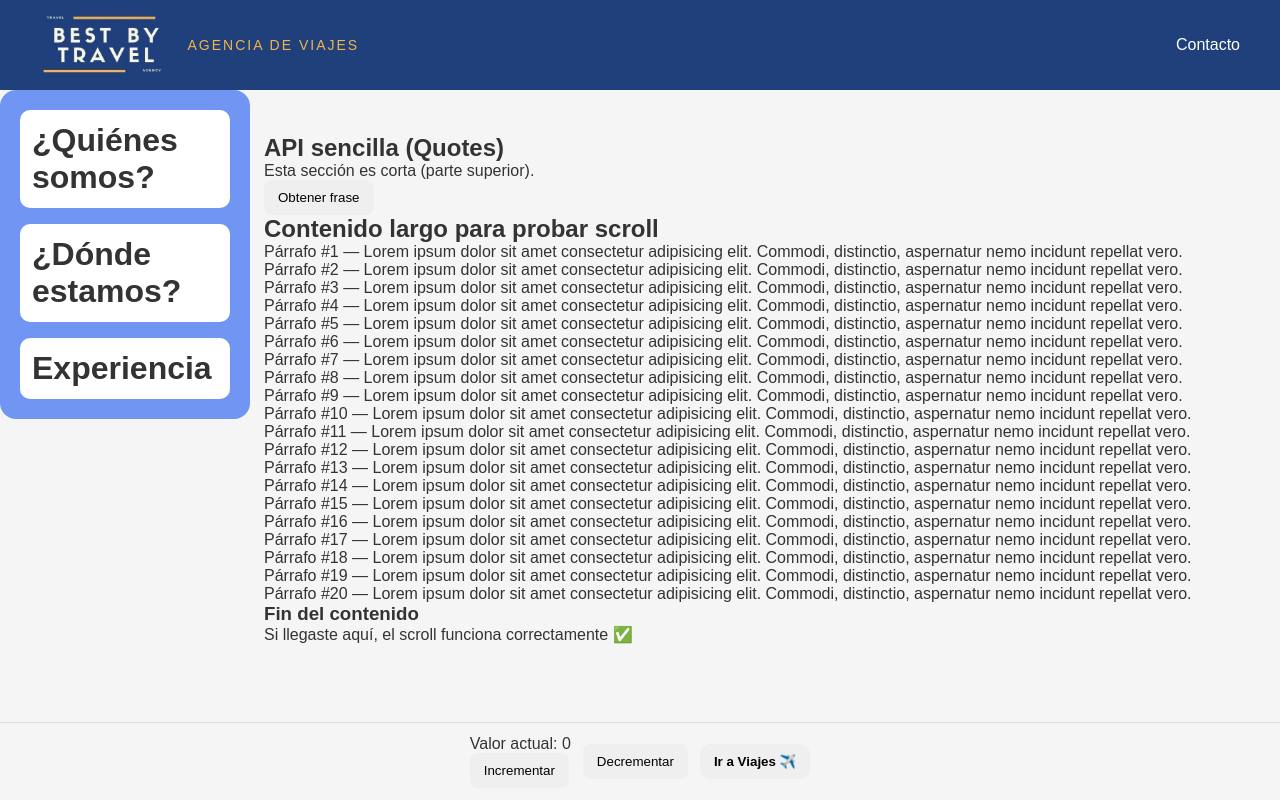
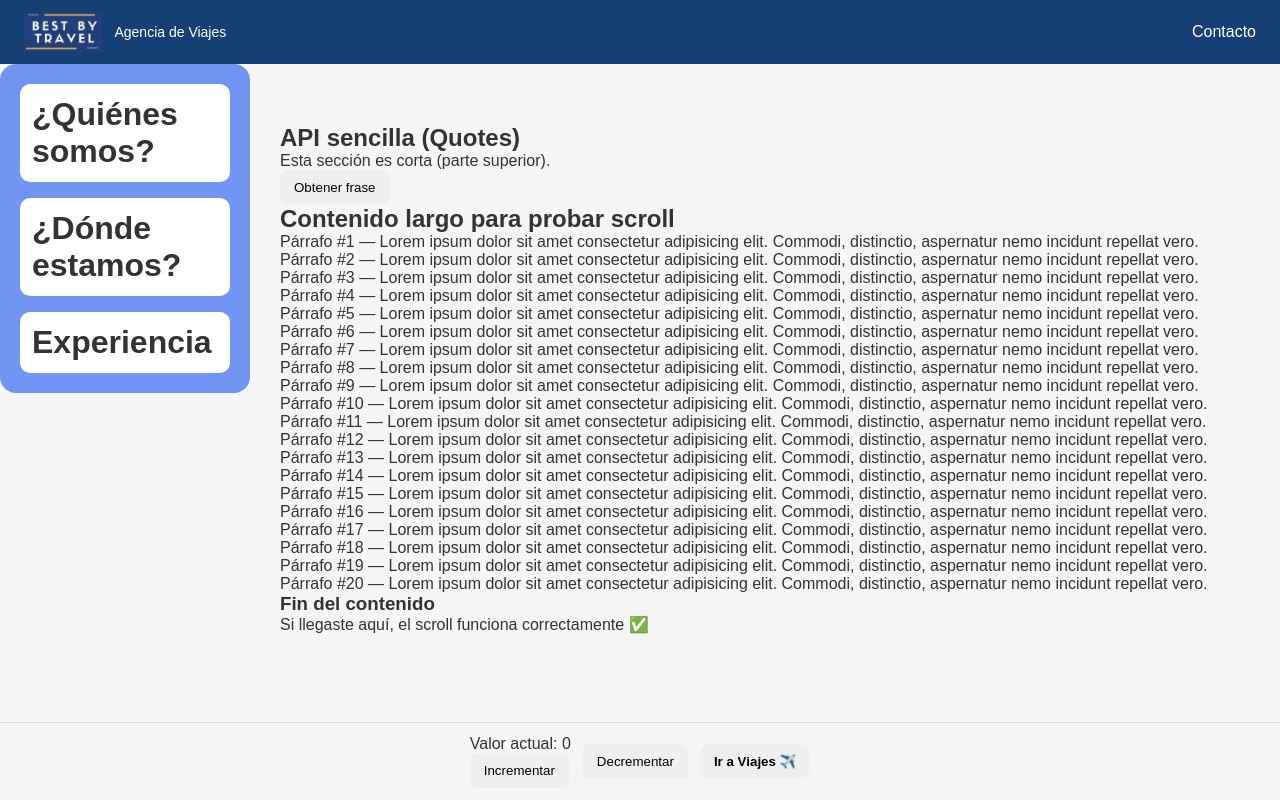
Before and after one commit to ignaciogmz99/react-vite-web, a React (Vite) app: page / in a window 1280 px wide. Built offline with nearby package versions, Linux system fonts and the light colour scheme.

Commit message:
pop menu

```diff
--- a/src/Components/Layout/Layout.css
+++ b/src/Components/Layout/Layout.css
@@ -10,6 +10,7 @@
 
 .right{
   flex: 1;
+  min-width: 0;
   overflow-y: auto;           /* ✅ aquí está el scroll */
-  padding: 1.5rem;
+  padding: 2.5rem;
 }
--- a/src/Components/Layout/Layout.jsx
+++ b/src/Components/Layout/Layout.jsx
@@ -11,7 +11,6 @@ function Layout() {
       <div className="left">
         <SideMenu />
       </div>
-
       <div className="right">
         <Routes>
           <Route path="/" element={<MainContent />} />
--- a/src/Components/Navbar.css
+++ b/src/Components/Navbar.css
@@ -1,68 +1,88 @@
-:root {
-  --blue: #1f407a;
-  --gold: #f2b44c;
-  --white: #ffffff;
-}
-
 .navbar {
-  height: 90px;                 /* un poco más alto */
-  background-color: var(--blue);
   display: flex;
   justify-content: space-between;
   align-items: center;
-  padding: 0 40px;
+  background-color: #163f73;
+  padding: 12px 24px;
+  color: white;
 }
 
-/* Izquierda */
 .navbar-left {
   display: flex;
   align-items: center;
-  gap: 20px;
+  gap: 12px;
 }
 
-/* LOGO GRANDE */
 .logo {
-  height: 65px;                 /* 👈 aquí lo hicimos grande */
-  width: auto;
-  object-fit: contain;
+  height: 40px;
 }
 
-/* Texto debajo/side */
 .subtitle {
   font-size: 14px;
-  color: var(--gold);
-  letter-spacing: 2px;
-  text-transform: uppercase;
+}
+
+.navbar-menu {
+  list-style: none;
+}
+
+.contacto-item {
+  position: relative;
+}
+
+.contacto-text-trigger {
+  cursor: pointer;
   font-weight: 500;
 }
 
-/* Menú */
-.navbar-menu {
-  list-style: none;
-  display: flex;
-  gap: 32px;
-  margin: 0;
-  padding: 0;
+/* ===== POPOVER ===== */
+
+.contacto-popover {
+  position: absolute;
+  top: 40px;
+  right: 0;
+  background: white;
+  color: black;
+  width: 260px;
+  padding: 16px;
+  border-radius: 10px;
+  box-shadow: 0 10px 30px rgba(0, 0, 0, 0.2);
+  z-index: 100;
 }
 
-.navbar-menu li {
-  color: var(--white);
+.contacto-close {
+  position: absolute;
+  top: 8px;
+  right: 10px;
+  background: none;
+  border: none;
+  font-size: 18px;
   cursor: pointer;
-  font-weight: 500;
-  position: relative;
 }
 
-.navbar-menu li::after {
-  content: "";
-  position: absolute;
-  bottom: -6px;
-  left: 0;
-  width: 0%;
-  height: 2px;
-  background-color: var(--gold);
-  transition: width 0.3s ease;
+.contacto-popover-title {
+  font-weight: bold;
+  margin-bottom: 12px;
 }
 
-.navbar-menu li:hover::after {
-  width: 100%;
+/* ===== CONTENIDO ===== */
+
+.contacto-popover-body {
+  display: flex;
+  flex-direction: column;
+  gap: 16px;
 }
+
+.contacto-row {
+  display: flex;
+  align-items: center;
+  gap: 12px;
+}
+
+.contacto-icon {
+  font-size: 20px;
+}
+
+.contacto-number {
+  font-size: 14px;
+  color: #444;
+}
--- a/src/Components/Navbar.jsx
+++ b/src/Components/Navbar.jsx
@@ -1,17 +1,82 @@
+import { useEffect, useRef, useState } from "react";
 import "./Navbar.css";
-import logo from "../assets/logo.jpeg"; // ✅ ESTA es la ruta correcta
+import logo from "../assets/logo.jpeg";
 
 function Navbar() {
+  const [open, setOpen] = useState(false);
+  const wrapperRef = useRef(null);
+
+  useEffect(() => {
+    const onMouseDown = (e) => {
+      if (open && wrapperRef.current && !wrapperRef.current.contains(e.target)) {
+        setOpen(false);
+      }
+    };
+
+    const onKeyDown = (e) => {
+      if (e.key === "Escape") setOpen(false);
+    };
+
+    document.addEventListener("mousedown", onMouseDown);
+    document.addEventListener("keydown", onKeyDown);
+
+    return () => {
+      document.removeEventListener("mousedown", onMouseDown);
+      document.removeEventListener("keydown", onKeyDown);
+    };
+  }, [open]);
+
   return (
     <nav className="navbar">
       <div className="navbar-left">
         <img src={logo} alt="Best By Travel Logo" className="logo" />
-
         <span className="subtitle">Agencia de Viajes</span>
       </div>
 
       <ul className="navbar-menu">
-        <li>Contacto </li>
+        <li className="contacto-item" ref={wrapperRef}>
+          {/* Texto sin cambiar diseño */}
+          <span
+            className="contacto-text-trigger"
+            onClick={() => setOpen((v) => !v)}
+            role="button"
+            tabIndex={0}
+            onKeyDown={(e) => e.key === "Enter" && setOpen((v) => !v)}
+          >
+            Contacto
+          </span>
+
+          {open && (
+            <div className="contacto-popover">
+              <button
+                className="contacto-close"
+                onClick={() => setOpen(false)}
+              >
+                ×
+              </button>
+
+              <div className="contacto-popover-title">Contacto</div>
+
+              <div className="contacto-popover-body">
+                <div className="contacto-row">
+                  <span className="contacto-icon">📞</span>
+                  <div>
+                    <strong>Ignacio Gomez</strong>
+                    <div className="contacto-number">(+52) 333 419 3334</div>
+                  </div>
+                </div>
+
+                <div className="contacto-row">
+                  <span className="contacto-icon">📞</span>
+                  <div>
+                    <strong>Karen Gomez</strong>
+                    <div className="contacto-number">(+52) 334 012 1334</div>
+                  </div>
+                </div>
+              </div>
+            </div>
+          )}
+        </li>
       </ul>
     </nav>
   );
```
